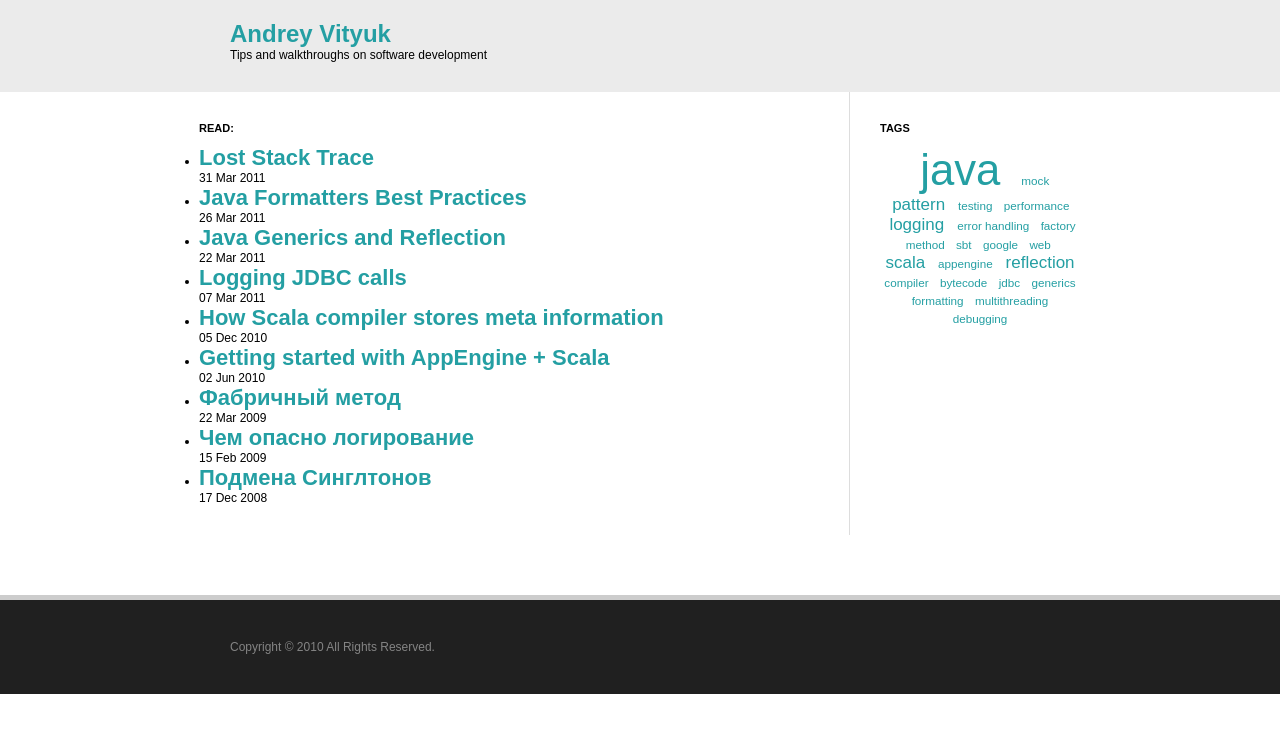
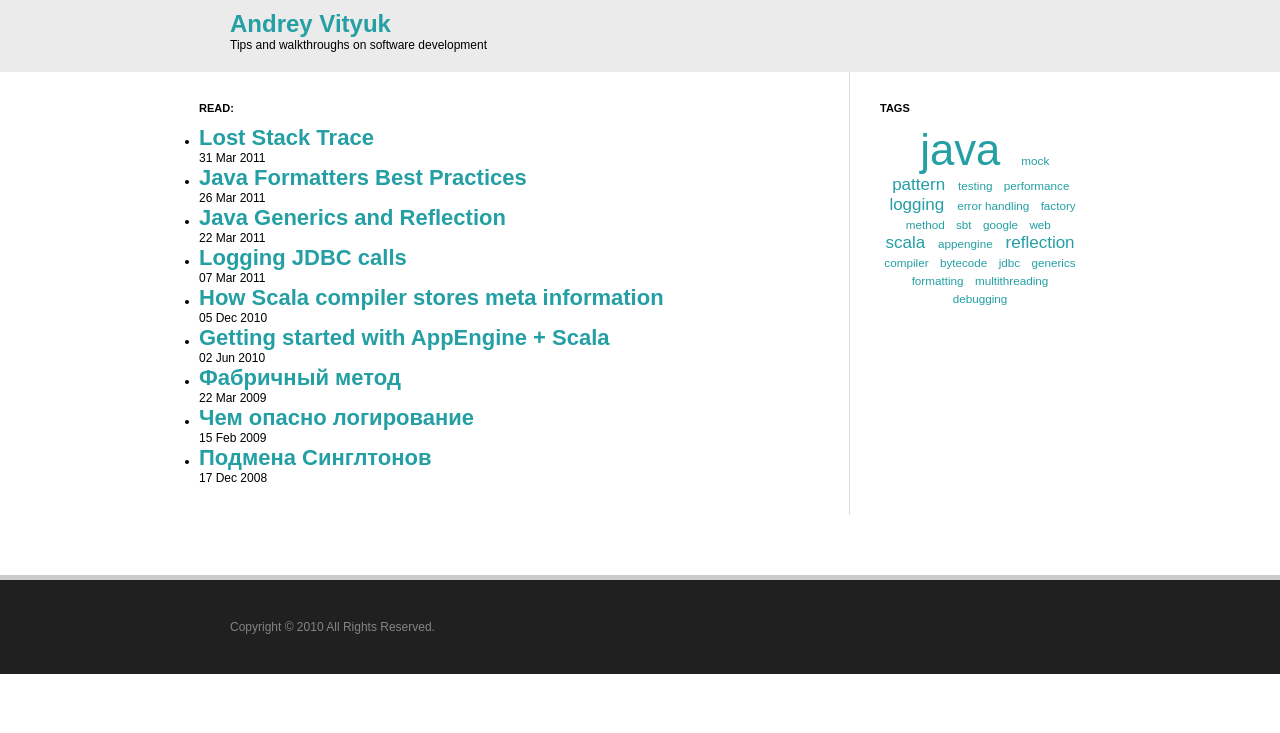
Before and after one commit to avityuk/blog.vityuk.com, a Jekyll site: the page built from index.html, in a window 1280 px wide. Shown: the top 733 px of the page. Built offline with Jekyll 4.4.1, drawn with Linux system fonts in a browser that asks for light colours.

Commit message:
Fixed blog title style

```diff
--- a/_layouts/default.html
+++ b/_layouts/default.html
@@ -16,7 +16,7 @@
 </head>
 <body>
 	<div id="header">
-		<h1><a class="blog-title" href="http://avityuk.github.com">Andrey Vityuk</a></h1>
+		<h1><a id="blog-title" href="http://avityuk.github.com">Andrey Vityuk</a></h1>
 		Tips and walkthroughs on software development
 	</div>
 
--- a/stylesheets/default.css
+++ b/stylesheets/default.css
@@ -50,11 +50,11 @@
 }
 
 #header {
-	padding: 20px 0 30px 230px;
+	padding: 10px 0 20px 230px;
 	background-color: #EBEBEB;
 }
 
-blog-title:visited {
+a#blog-title:visited {
 	color: #249FA3;
 }
 
```
